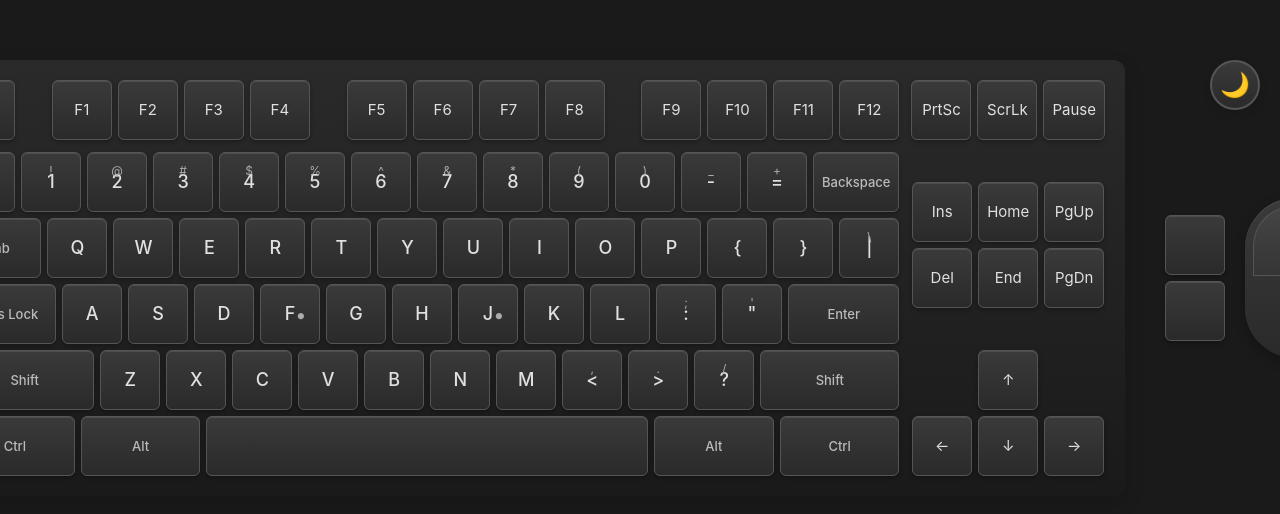
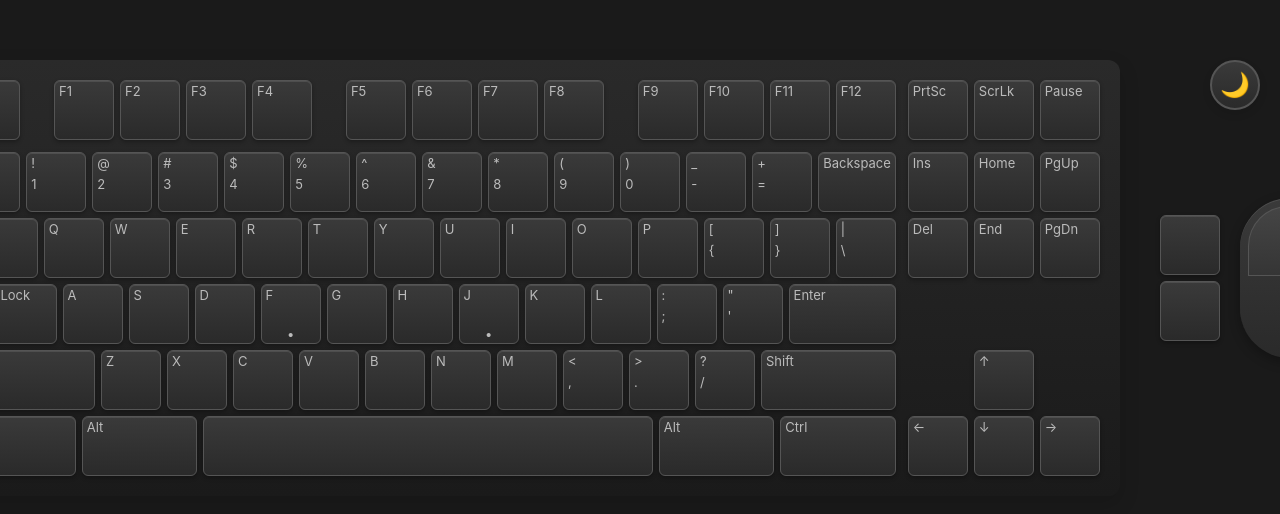
Before and after one commit to Towerrrr/MapMuse, a Vue app: page / in a window 1280 px wide. Shown: the part 122-636 px from the top of the page. Built offline with nearby package versions, Linux system fonts and the light colour scheme.

Commit message:
fix: 键盘样式

```diff
--- a/src/views/HomeView.vue
+++ b/src/views/HomeView.vue
@@ -30,7 +30,7 @@
         <div class="keyboard-row">
           <button class="key" v-for="key in row1" :key="key.main">
             <span class="key-symbol">{{ key.symbol }}</span>
-            <span class="key-main">{{ key.main }}</span>
+            {{ key.main }}
           </button>
           <button class="key key-backspace">Backspace</button>
         </div>
@@ -39,7 +39,8 @@
         <div class="keyboard-row">
           <button class="key key-tab">Tab</button>
           <button class="key" v-for="key in row2" :key="key.main">
-            <span class="key-main">{{ key.main }}</span>
+            <span class="key-symbol">{{ key.symbol }}</span>
+            <span>{{ key.main }}</span>
           </button>
           <button class="key">
             <span class="key-main">|</span>
@@ -51,16 +52,9 @@
         <div class="keyboard-row">
           <button class="key key-caps">Caps Lock</button>
           <button class="key" v-for="key in row3" :key="key.main">
-            <span class="key-main">{{ key.main }}</span>
+            <span class="key-symbol">{{ key.symbol }}</span>
+            <span>{{ key.main }}</span>
             <span v-if="key.dot" class="key-dot">•</span>
-          </button>
-          <button class="key">
-            <span class="key-main">:</span>
-            <span class="key-symbol">;</span>
-          </button>
-          <button class="key">
-            <span class="key-main">"</span>
-            <span class="key-symbol">'</span>
           </button>
           <button class="key key-enter">Enter</button>
         </div>
@@ -69,19 +63,8 @@
         <div class="keyboard-row">
           <button class="key key-shift">Shift</button>
           <button class="key" v-for="key in row4" :key="key.main">
+            <span class="key-symbol">{{ key.symbol }}</span>
             <span class="key-main">{{ key.main }}</span>
-          </button>
-          <button class="key">
-            <span class="key-main"><</span>
-            <span class="key-symbol">,</span>
-          </button>
-          <button class="key">
-            <span class="key-main">></span>
-            <span class="key-symbol">.</span>
-          </button>
-          <button class="key">
-            <span class="key-main">?</span>
-            <span class="key-symbol">/</span>
           </button>
           <button class="key key-shift">Shift</button>
         </div>
@@ -103,6 +86,8 @@
             {{ key }}
           </button>
         </div>
+        <!-- 辅助定位 -->
+        <div class="right-auxiliary">
           <!-- 导航键区域 -->
           <div class="right-keys">
               <div class="right-row">
@@ -126,6 +111,7 @@
               <button class="key">←</button>
               <button class="key">↓</button>
               <button class="key">→</button>
+            </div>
           </div>
         </div>
       </div>
@@ -199,6 +185,8 @@ export default {
         { main: 'J', dot: true },
         { main: 'K' },
         { main: 'L' },
+        { main: ';', symbol: ':' },
+        { main: "'", symbol: '"' },
       ],
       row4: [
         { main: 'Z' },
@@ -208,6 +196,9 @@ export default {
         { main: 'B' },
         { main: 'N' },
         { main: 'M' },
+        { main: ',', symbol: '<' },
+        { main: '.', symbol: '>' },
+        { main: '/', symbol: '?' },
       ],
       functionKeys1: ['F1', 'F2', 'F3', 'F4',],
       functionKeys2: ['F5', 'F6', 'F7', 'F8'],
@@ -279,12 +270,6 @@ export default {
   transition: background 0.3s ease;
 }
 
-.keyboard-right {
-  display: flex;
-  flex-direction: column;
-  justify-content: space-between;
-}
-
 .keyboard-row {
   display: flex;
   gap: 6px;
@@ -299,15 +284,21 @@ export default {
   position: relative;
   min-width: 60px;
   height: 60px;
+  padding: 0px 4px;
   background: linear-gradient(to bottom, #3a3a3a, #2a2a2a);
   border: 1px solid #555;
   border-radius: 6px;
-  color: #e0e0e0;
   box-shadow:
     0 2px 4px rgba(0, 0, 0, 0.3),
     inset 0 1px 0 rgba(255, 255, 255, 0.1);
-  padding: 8px;
   transition: all 0.3s ease;
+  color: #bbb;
+  font-size: 13px;
+  text-align: left;
+  display: flex;
+  flex-direction: column;
+  justify-content: flex-start;
+  align-items: flex-start;
 }
 
 .key:hover {
@@ -319,43 +310,11 @@ export default {
   box-shadow: 0 1px 2px rgba(0, 0, 0, 0.1);
 }
 
-.key-symbol {
-  font-size: 12px;
-  color: #aaa;
-  position: absolute;
-  top: 8px;
-  left: 50%;
-  transform: translateX(-50%);
-  transition: color 0.3s ease;
-}
-
-.key-main {
-  font-size: 18px;
-  font-weight: 500;
-  color: #e0e0e0;
-  transition: color 0.3s ease;
-}
-
 .key-dot {
   position: absolute;
-  bottom: 12px;
-  font-size: 20px;
-  color: #aaa;
-  transition: color 0.3s ease;
-}
-
-/* 特殊按键样式 */
-.key-backspace,
-.key-tab,
-.key-caps,
-.key-enter,
-.key-shift,
-.key-ctrl,
-.key-alt {
-  font-size: 13px;
-  color: #bbb;
-  font-weight: 500;
-  transition: color 0.3s ease;
+  top: 85%;
+  left: 50%;
+  transform: translate(-50%, -50%);
 }
 
 .key-backspace {
@@ -387,13 +346,26 @@ export default {
   flex: 5;
 }
 
-/* 功能键区域样式 */
+/* 功能键区域 */
 .function-keys {
   display: flex;
   justify-content: space-between;
 }
 
-/* 右侧区域键样式 */
+/* 右侧区域 */
+.keyboard-right {
+  display: flex;
+  flex-direction: column;
+  gap: 12px;
+}
+
+.right-auxiliary {
+  display: flex;
+  flex-direction: column;
+  justify-content: space-between;
+  height: 100%;
+}
+
 .right-keys {
   display: flex;
   flex-direction: column;
@@ -401,13 +373,12 @@ export default {
   align-items: center;
 }
 
-/* 右侧区域行样式 */
 .right-row {
   display: flex;
   gap: 6px;
 }
 
-/* region 鼠标样式 */
+/* 鼠标 */
 .mouse-section {
   display: flex;
   flex-direction: row;
@@ -501,10 +472,9 @@ export default {
   transition: all 0.3s ease;
 }
 
-/* 夜间模式样式 */
+/* 日间模式 */
 .light-mode {
   background-color: #f5f5f5;
 }
-/** endregion */
 
 </style>
```
Lines whose indentation alone changed are shown as unchanged.
